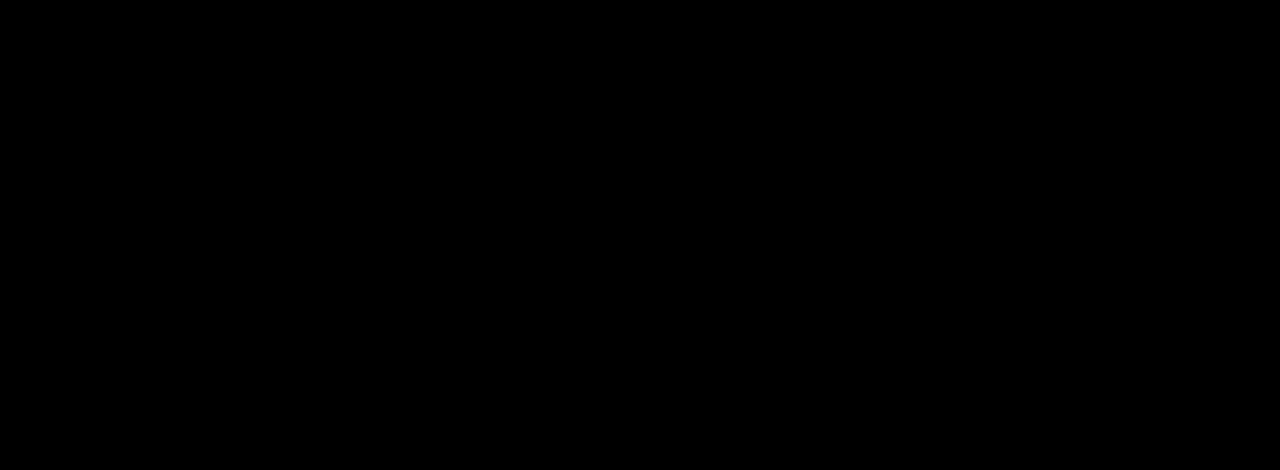
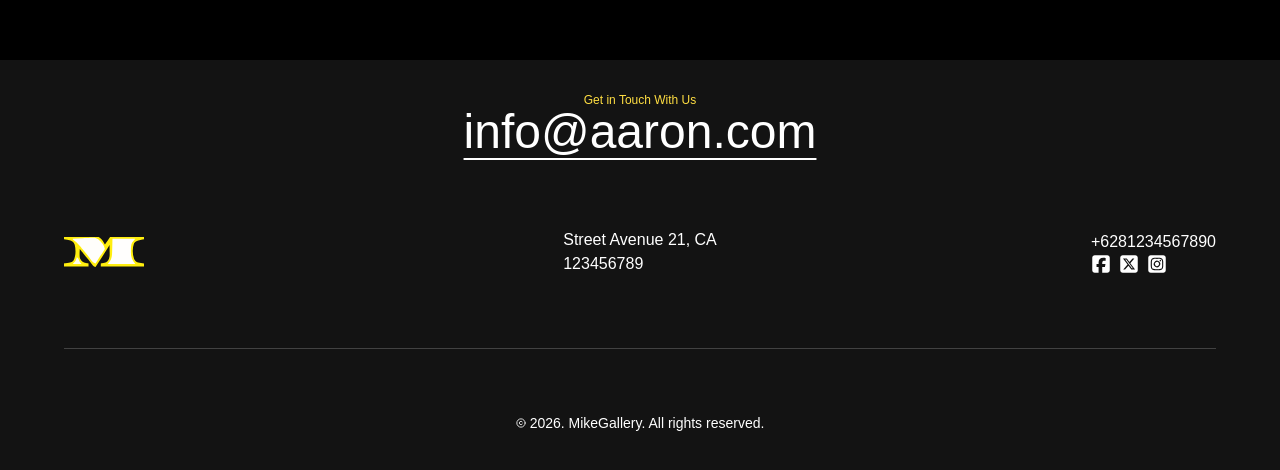
Before and after one commit to maonev/MikeGallery_V2, a React (Vite) app in the folder apps/web/: page / in a window 1280 px wide. Shown: the part 740-1210 px from the top of the page. Before the commit the page ends 800 px from the top, so only its background shows below. Built offline with nearby package versions, Linux system fonts and the light colour scheme.

Commit message:
added footer

```diff
--- a/apps/web/src/App.tsx
+++ b/apps/web/src/App.tsx
@@ -1,10 +1,13 @@
 import { Navbar } from "@/components/navbar";
 import "./index.css";
+import { Footer } from "@/components/footer";
 
 function App() {
   return (
     <div>
       <Navbar />
+      <div className="min-h-screen"></div>
+      <Footer />
     </div>
   );
 }
--- a/apps/web/src/components/footer/index.tsx
+++ b/apps/web/src/components/footer/index.tsx
@@ -1,35 +1,43 @@
+import { CircleLetterC } from "lucide-react";
 import { Logo } from "../logo";
 import {
-  FaInstagram,
   FaSquareFacebook,
+  FaSquareInstagram,
   FaSquareXTwitter,
 } from "react-icons/fa6";
 
 export const Footer = () => {
+  const currentYear = new Date().getFullYear();
+
   return (
-    <footer>
-      <div>
-        <div>
-          <h2>Get in Touch With Us</h2>
-          <span>info@aaron.com</span>
+    <footer className="p-8 bg-background-secondary text-white">
+      <div className="flex flex-col gap-5 md:gap-12 w-full max-w-6xl mx-auto">
+        <div className="flex flex-col md:text-center">
+          <span className="text-button-primary text-xs">Get in Touch With Us</span>
+          <span className="text-2xl underline underline-offset-8 lg:underline-offset-10 decoration-2 md:text-4xl lg:text-5xl">info@aaron.com</span>
         </div>
-        <div>
+        <div className="w-full flex flex-col gap-6 md:items-center md:grid md:grid-cols-3 md:py-6">
           <Logo />
-          <div>
-            <p>Street Avenue 21, CA</p>
-            <p>123456789</p>
+          <div className="text-sm flex flex-col md:text-base md:justify-self-center">
+            <span>Street Avenue 21, CA</span>
+            <span>123456789</span>
           </div>
-          <div>
-            <p>+6281234567890</p>
-            <div>
+          <div className="flex flex-col text-sm md:text-base md:justify-self-end">
+            <span>+6281234567890</span>
+            <div className="flex gap-2 text-xl">
               <FaSquareFacebook />
               <FaSquareXTwitter />
-              <FaInstagram />
+              <FaSquareInstagram />
             </div>
           </div>
         </div>
-        <hr />
-        <h2></h2>
+        <hr className="border-white/20"/>
+        <span className="flex gap-1 text-sm items-center md:justify-center my-4">
+          <span>
+            <CircleLetterC size={10} />
+          </span>
+          {currentYear}. MikeGallery. All rights reserved.
+        </span>
       </div>
     </footer>
   );
--- a/apps/web/src/components/logo/index.tsx
+++ b/apps/web/src/components/logo/index.tsx
@@ -1,5 +1,11 @@
+import { Link } from "react-router";
 import logoImg from "../../../public/favicon.svg";
+import { Paths } from "@/routes/paths";
 
 export const Logo = () => {
-  return <img src={logoImg} alt="logo" className="w-16 md:w-20 h-auto" />;
+  return (
+    <Link to={Paths.HOME}>
+      <img src={logoImg} alt="logo" className="w-16 md:w-20 h-auto" />
+    </Link>
+  );
 };
--- a/apps/web/src/components/navbar/index.tsx
+++ b/apps/web/src/components/navbar/index.tsx
@@ -46,9 +46,7 @@ export const Navbar = () => {
         style={{ WebkitBackdropFilter: scrolled ? "blur(14px)" : "blur(0px)" }}>
         <div className={`${flexBetween} mx-auto w-7/8`}>
           {/* left logo */}
-          <Link to={Paths.HOME}>
-            <Logo />
-          </Link>
+          <Logo />
 
           {/* center navlink (desktop) */}
           {isAboveLargeScreen && <NavMenu />}
@@ -115,7 +113,7 @@ export const Navbar = () => {
                 </DropdownMenuGroup>
 
                 <DropdownMenuSeparator />
-                  {/* for un-auth user later */}
+                {/* for un-auth user later */}
                 <div className="p-2">
                   <UserMenu />
                 </div>
```
